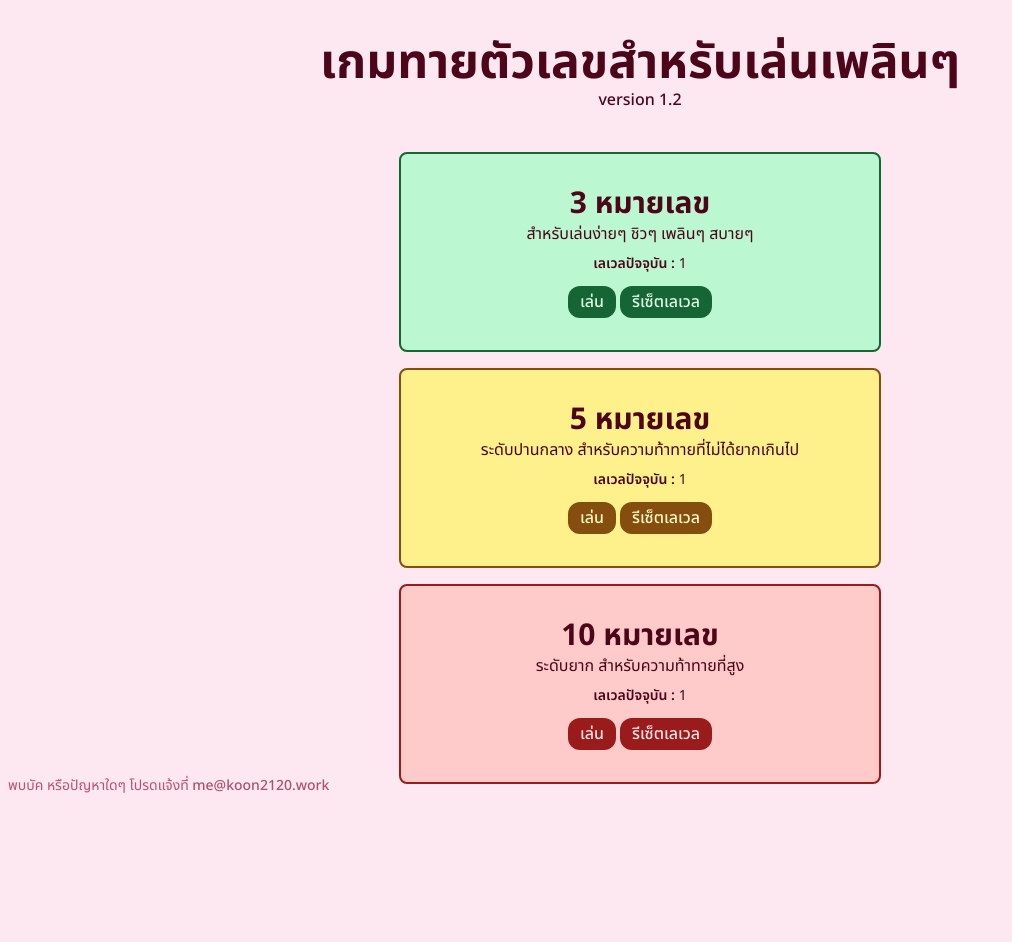
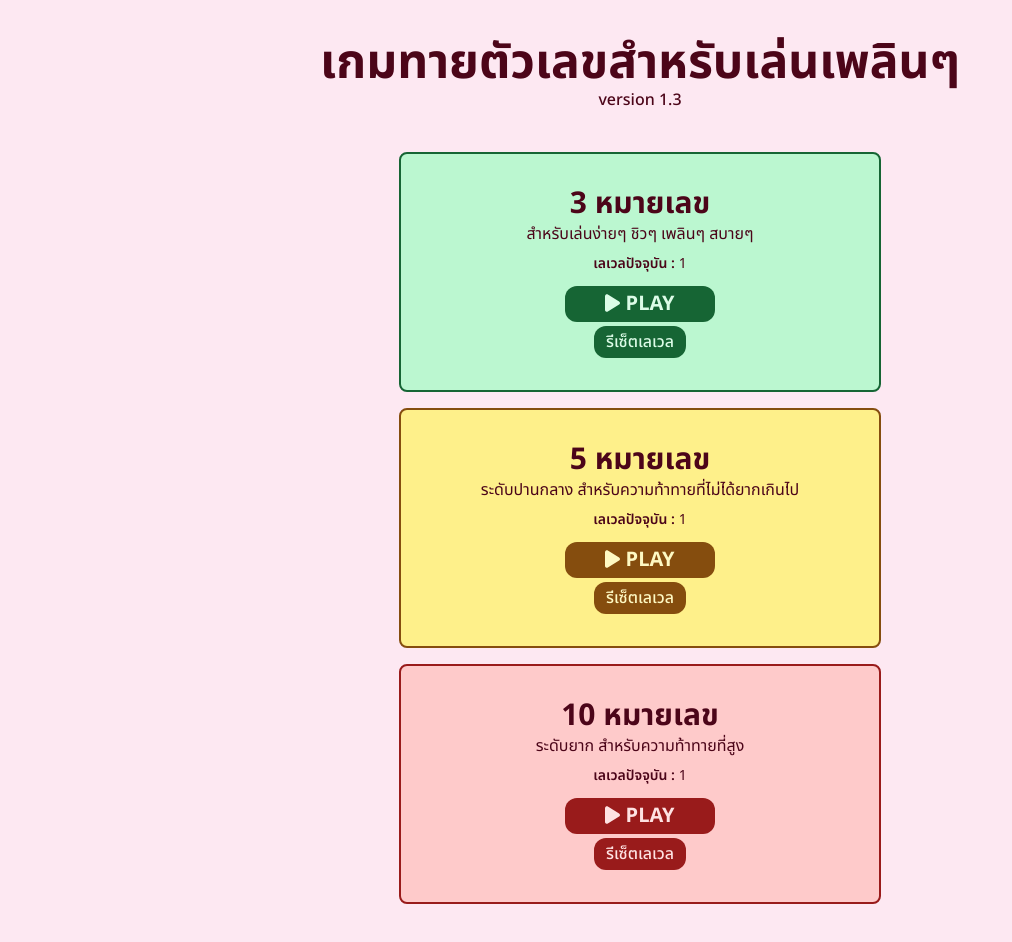
Before and after one commit to koon2120/braintest-game, a Vue app: page / in a window 1280 px wide. Shown: the top 942 px of the page, without its empty margins (0-1012 px from the left). Before the commit the page ends 832 px from the top, so only its background shows below. Built offline with nearby package versions, Linux system fonts and the light colour scheme.

Commit message:
update styles, add fontawesome and more

```diff
--- a/package.json
+++ b/package.json
@@ -9,6 +9,9 @@
     "preview": "vite preview"
   },
   "dependencies": {
+    "@fortawesome/fontawesome-svg-core": "^6.7.2",
+    "@fortawesome/free-solid-svg-icons": "^6.7.2",
+    "@fortawesome/vue-fontawesome": "^3.0.8",
     "vue": "^3.5.13"
   },
   "devDependencies": {
--- a/src/App.vue
+++ b/src/App.vue
@@ -1,5 +1,5 @@
 <script setup>
-import { onMounted, ref } from 'vue';
+import { onMounted, ref, watch } from 'vue';
 
 // page = start, ingame
 const pageState = ref('start')
@@ -26,28 +26,37 @@ const playerLevel3 = ref(1)
 const playerLevel5 = ref(1)
 const playerLevel10 = ref(1)
 
+//reset level
+const playerResetLevel = ref(0)
+
 // เมื่อผู้เล่นกดเล่น
 function onPlayerPlay(number) {
+  NewGameSetUp()
   if (number == 3) {
     numberNoLimit.value = 3
     playerLevel.value = playerLevel3.value
-  }else if (number == 5) {
+  } else if (number == 5) {
     numberNoLimit.value = 5
     playerLevel.value = playerLevel5.value
-  }else if (number == 10) {
+  } else if (number == 10) {
     numberNoLimit.value = 10
     playerLevel.value = playerLevel10.value
   }
+  NextProcress()
   pageState.value = 'ingame'
 }
 
-// เมื่อผู้เล่นกดรีเซ็ตหรือต่อไปเมื่อได้รับผลลัพธ์ของคำตอบ
-function ResetProcress() {
+function NewGameSetUp() {
   userAnswer.value = ''
   verifyStatus.value = 0
   isQuestion.value = false
   numberNo.value = 0;
   numberList.value = []
+}
+
+// เมื่อผู้เล่นกดรีเซ็ตหรือต่อไปเมื่อได้รับผลลัพธ์ของคำตอบ
+function ResetProcress() {
+  NewGameSetUp()
   NextProcress()
 }
 
@@ -63,7 +72,6 @@ function NextProcress() {
     isQuestion.value = true
     numberNo.value = Math.floor(Math.random() * numberNoLimit.value) + 1;
     mainNumber.value = "?";
-    console.log(numberList.value)
   }
 }
 
@@ -75,11 +83,14 @@ function AnswerVerify() {
     verifyStatus.value = 1
     playerLevel.value += 1
     if (numberNoLimit.value == 3) {
-      localStorage.setItem('player-level-3',String(playerLevel.value))
-    }else if (numberNoLimit.value == 5) {
-      localStorage.setItem('player-level-5',String(playerLevel.value))
-    }else if (numberNoLimit.value == 10) {
-      localStorage.setItem('player-level-10',String(playerLevel.value))
+      playerLevel3.value = playerLevel.value
+      localStorage.setItem('player-level-3', String(playerLevel.value))
+    } else if (numberNoLimit.value == 5) {
+      playerLevel5.value = playerLevel.value
+      localStorage.setItem('player-level-5', String(playerLevel.value))
+    } else if (numberNoLimit.value == 10) {
+      playerLevel10.value = playerLevel.value
+      localStorage.setItem('player-level-10', String(playerLevel.value))
     }
   } else {
     verifyStatus.value = 2
@@ -97,40 +108,52 @@ function VerifyMessage() {
   }
 }
 
-function onPlayerResetLevel(number) {
-  if (number == 3) {
-    localStorage.setItem('player-level-3',"1")
-    playerLevel3.value = 1
-  }else if (number == 5) {
-    localStorage.setItem('player-level-5',"1")
-    playerLevel5.value = 1
-  }else if (number == 10) {
-    localStorage.setItem('player-level-10',"1")
-    playerLevel10.value = 1
+// ผู้เล่นกดปุ่มรีเซ็ตเลเวลหน้าเกม และต้องกดยืนยันก่อน
+function onPlayerResetLevel() {
+  if (playerResetLevel.value) {
+    if (playerResetLevel.value == 3) {
+      localStorage.setItem('player-level-3', "1")
+      playerLevel3.value = 1
+    } else if (playerResetLevel.value == 5) {
+      localStorage.setItem('player-level-5', "1")
+      playerLevel5.value = 1
+    } else if (playerResetLevel.value == 10) {
+      localStorage.setItem('player-level-10', "1")
+      playerLevel10.value = 1
+    }
   }
+  playerResetLevel.value = 0
 }
+
+// ตรวจจับว่า playerResetLevel มีการเปลื่ยนแปลงไหม
+watch(playerResetLevel,(value) => {
+  if (value) {
+    pageState.value = 'confirm'
+  }else {
+    pageState.value = 'start'
+  }
+})
 
 // เมื่อ Vue App พร้อมใช้งาน
 onMounted(() => {
   if (localStorage.getItem('player-level-3')) {
     playerLevel3.value = parseInt(localStorage.getItem('player-level-3'))
-  }else {
-    localStorage.setItem('player-level-3',"1")
+  } else {
+    localStorage.setItem('player-level-3', "1")
     playerLevel3.value = 1
   }
   if (localStorage.getItem('player-level-5')) {
     playerLevel5.value = parseInt(localStorage.getItem('player-level-5'))
-  }else {
-    localStorage.setItem('player-level-5',"1")
+  } else {
+    localStorage.setItem('player-level-5', "1")
     playerLevel5.value = 1
   }
   if (localStorage.getItem('player-level-10')) {
     playerLevel10.value = parseInt(localStorage.getItem('player-level-10'))
-  }else {
-    localStorage.setItem('player-level-10',"1")
+  } else {
+    localStorage.setItem('player-level-10', "1")
     playerLevel10.value = 1
   }
-  NextProcress()
 })
 </script>
 
@@ -139,38 +162,57 @@ onMounted(() => {
     <div v-if="pageState == 'start'" class="flex flex-col items-center mt-10 mb-10">
       <div class="text-center">
         <h1 class="text-2xl lg:text-5xl font-bold">เกมทายตัวเลขสำหรับเล่นเพลินๆ</h1>
-        <p class="text-md font-medium">version 1.2</p>
+        <p class="text-md font-medium">version 1.3</p>
       </div>
       <div class="flex flex-col text-center mt-8">
         <div class="bg-green-200 px-20 py-8 m-2 rounded-lg border-2 border-green-800">
           <h2 class="text-3xl font-bold">3 หมายเลข</h2>
           <p class="mb-2">สำหรับเล่นง่ายๆ ชิวๆ เพลินๆ สบายๆ</p>
           <p class="mb-3 text-sm"><span class="font-semibold">เลเวลปัจจุบัน : </span>{{ playerLevel3 }}</p>
-          <div class="flex flex-row gap-x-1 justify-center">
-            <button @click="onPlayerPlay(3)" class="bg-green-800 text-green-100 font-medium px-3 py-1 rounded-xl">เล่น</button>
-            <button @click="onPlayerResetLevel(3)" class="bg-green-800 text-green-100 font-medium px-3 py-1 rounded-xl">รีเซ็ตเลเวล</button>
+          <div class="flex flex-col gap-y-1 justify-center">
+            <div>
+              <button @click="onPlayerPlay(3)"
+              class="bg-green-800 text-green-100 hover:opacity-80 transition text-xl font-bold px-10 py-1 rounded-xl"><font-awesome-icon :icon="['fas', 'play']" /> PLAY</button>
+            </div>
+            <div>
+              <button @click="playerResetLevel=3"
+              class="bg-green-800 text-green-100 hover:opacity-80 transition font-medium px-3 py-1 rounded-xl">รีเซ็ตเลเวล</button>
+            </div>
           </div>
         </div>
         <div class="bg-yellow-200 px-20 py-8 m-2 rounded-lg border-2 border-yellow-800">
           <h2 class="text-3xl font-bold">5 หมายเลข</h2>
           <p class="mb-2">ระดับปานกลาง สำหรับความท้าทายที่ไม่ได้ยากเกินไป</p>
           <p class="mb-3 text-sm"><span class="font-semibold">เลเวลปัจจุบัน : </span>{{ playerLevel5 }}</p>
-          <div class="flex flex-row gap-x-1 justify-center">
-            <button @click="onPlayerPlay(5)" class="bg-yellow-800 text-yellow-100 font-medium px-3 py-1 rounded-xl">เล่น</button>
-            <button @click="onPlayerResetLevel(5)" class="bg-yellow-800 text-yellow-100 font-medium px-3 py-1 rounded-xl">รีเซ็ตเลเวล</button>
+          <div class="flex flex-col gap-y-1 justify-center">
+            <div>
+              <button @click="onPlayerPlay(5)"
+              class="bg-yellow-800 text-yellow-100 hover:opacity-80 transition text-xl font-bold px-10 py-1 rounded-xl"><font-awesome-icon :icon="['fas', 'play']" /> PLAY</button>
+            </div>
+            <div>
+              <button @click="playerResetLevel=5"
+              class="bg-yellow-800 text-yellow-100 hover:opacity-80 transition font-medium px-3 py-1 rounded-xl">รีเซ็ตเลเวล</button>
+            </div>
           </div>
         </div>
         <div class="bg-red-200 px-20 py-8 m-2 rounded-lg border-2 border-red-800">
           <h2 class="text-3xl font-bold">10 หมายเลข</h2>
           <p class="mb-2">ระดับยาก สำหรับความท้าทายที่สูง</p>
           <p class="mb-3 text-sm"><span class="font-semibold">เลเวลปัจจุบัน : </span>{{ playerLevel10 }}</p>
-          <div class="flex flex-row gap-x-1 justify-center">
-            <button @click="onPlayerPlay(10)" class="bg-red-800 text-red-100 font-medium px-3 py-1 rounded-xl">เล่น</button>
-            <button @click="onPlayerResetLevel(10)" class="bg-red-800 text-red-100 font-medium px-3 py-1 rounded-xl">รีเซ็ตเลเวล</button>
+          <div class="flex flex-col gap-y-1 justify-center">
+            <div>
+              <button @click="onPlayerPlay(10)"
+              class="bg-red-800 text-red-100 hover:opacity-80 transition text-xl font-bold px-10 py-1 rounded-xl"><font-awesome-icon :icon="['fas', 'play']" /> PLAY</button>
+            </div>
+            <div>
+              <button @click="playerResetLevel=10"
+              class="bg-red-800 text-red-100 hover:opacity-80 transition font-medium px-3 py-1 rounded-xl">รีเซ็ตเลเวล</button>
+            </div>
           </div>
         </div>
       </div>
     </div>
+
     <div v-if="pageState == 'ingame'" class="flex flex-col items-center mt-20 mb-20">
       <div class="mb-3">
         <p class="bg-green-200 text-green-900 px-2 py-1 rounded-xl text-xs font-medium">LEVEL {{ playerLevel }}</p>
@@ -186,28 +228,47 @@ onMounted(() => {
           class="rounded-lg text-4xl lg:text-8xl font-bold w-52 text-center outline-none bg-zinc-100 text-zinc-700 border-zinc-400 border-2 py-1"
           v-model="userAnswer" placeholder="???">
         <h1 v-if="isUserAnswer" class="text-4xl lg:text-8xl font-bold"
-          :class="{ 'text-red-600': verifyStatus == 2, 'text-green-600': verifyStatus == 1 }">{{ VerifyMessage() }}</h1>
+          :class="{ 'text-red-600': verifyStatus == 2, 'text-green-600': verifyStatus == 1 }"><font-awesome-icon :icon="['fas', verifyStatus==1 ? 'circle-check' : 'circle-xmark']" /></h1>
       </div>
       <div class="flex flex-row gap-x-2 mb-10">
+        <button @click="pageState='start'"
+          class="text-lg px-3 py-1 font-semibold bg-sky-700 text-sky-50 hover:opacity-80 transition rounded-xl"><font-awesome-icon :icon="['fas', 'house']" /></button>
         <button v-if="!verifyStatus" @click="ResetProcress"
-          class="text-lg px-3 py-1 font-semibold bg-yellow-700 text-zinc-50 rounded-xl">เริ่มใหม่</button>
+          class="text-lg px-3 py-1 font-semibold bg-yellow-700 text-yellow-50 hover:opacity-80 transition rounded-xl"><font-awesome-icon :icon="['fas', 'rotate-left']" /></button>
         <button v-else @click="ResetProcress"
-          class="text-lg px-3 py-1 font-semibold bg-yellow-700 text-zinc-50 rounded-xl"
-          :class="{ 'bg-red-700': verifyStatus == 2, 'bg-green-700': verifyStatus == 1 }">{{ verifyStatus == 1 ? 'ไปต่อ' :
-          'เริ่มใหม่' }}</button>
+          class="text-lg px-3 py-1 font-semibold bg-yellow-700 text-yellow-50 hover:opacity-80 transition rounded-xl"
+          :class="{ 'bg-red-700': verifyStatus == 2, 'bg-green-700': verifyStatus == 1 }"><font-awesome-icon :icon="['fas', verifyStatus == 1 ? 'arrow-right' : 'rotate-left']" /></button>
         <button v-if="!isQuestion" @click="NextProcress"
-          class="text-lg px-3 py-1 font-semibold bg-lime-700 text-zinc-50 rounded-xl">ต่อไป</button>
+          class="text-lg px-3 py-1 font-semibold bg-lime-700 text-lime-50 hover:opacity-80 transition rounded-xl"><font-awesome-icon :icon="['fas', 'arrow-right']" /></button>
         <button v-else-if="isQuestion && !verifyStatus" @click="AnswerVerify"
-          class="text-lg px-3 py-1 font-semibold bg-red-700 text-zinc-50 rounded-xl">ตรวจคำตอบ</button>
+          class="text-lg px-3 py-1 font-semibold bg-red-700 text-red-50 hover:opacity-80 transition rounded-xl"><font-awesome-icon :icon="['fas', 'arrow-right']" /></button>
       </div>
       <div class="bg-rose-200 p-5 m-5 rounded-lg lg:w-1/2">
         <h2 class="font-bold text-xl mb-2">How To Play</h2>
-        <p>สำหรับวิธีการเล่นนั้นง่ายมากๆ เพียงแค่คุณจำตัวเลขบนหน้าจอแล้วกด "ต่อไป"
-          เพื่อรับเลขถัดไปมาแสดงผลและจำตัวเลขเหล่านี้ไปเรื่อยจนกว่าจะครบ 10 ตัวเลข เมื่อครบแล้วคุณจะได้รับคำถามอย่างเช่น
-          "หมายเลขที่ 5 คือเลขอะไร?" คุณจะต้องตอบให้ถูกต้อง!</p>
+        <p class="mb-3">สำหรับวิธีการเล่นนั้นง่ายมากๆ เพียงแค่คุณจำตัวเลขบนหน้าจอแล้วกด " <font-awesome-icon :icon="['fas', 'arrow-right']" /> "
+          เพื่อรับเลขถัดไปมาแสดงผล คุณจะต้องจำตัวเลขเหล่านี้ไปเรื่อยจนกว่าจะครบ {{ numberNoLimit }} ตัวเลข
+          เมื่อครบแล้วคุณจะได้รับคำถามอย่างเช่น
+          "หมายเลขที่ {{ numberNoLimit }} คือเลขอะไร?" คุณจะต้องตอบให้ถูกต้อง หากตอบถูกเลเวลก็จะเพิ่มขึ้น และระดับความยากก็จะเพิ่มขึ้นไปด้วย
+        </p>
+        <p>
+          นอกจากนี้คุณยังสามารถเริ่มใหม่ได้หากจำตัวเลขไม่ได้แล้วต้องการเริ่มใหม่ โดยการกด " <font-awesome-icon :icon="['fas', 'rotate-left']" /> " หรือต้องการกลับหน้าแรกให้กด " <font-awesome-icon :icon="['fas', 'house']" /> " เพื่อกลับไปยังหน้าแรก
+        </p>
+      </div>
+      <div>
+        <p class="font-normal text-sm text-rose-800 opacity-70">พบบัค หรือปัญหาใดๆ โปรดแจ้งที่ <a
+            href="mailto:me@koon2120.work" class="font-medium text-rose-900 hover:text-zinc-800">me@koon2120.work</a>
+        </p>
+      </div>
+    </div>
+
+    <div v-if="pageState == 'confirm'" class="flex flex-col items-center mt-20 mb-20">
+      <font-awesome-icon :icon="['fas', 'triangle-exclamation']" size="3x" class="mb-5" />
+      <h1 class="font-bold text-3xl">ยืนยันการทำรายการ</h1>
+      <p class="mb-3">คุณแน่ใจไหมว่าต้องการรีเซ็ตเลเวล</p>
+      <div class="flex flex-row gap-x-2">
+        <button @click="playerResetLevel=0" class="bg-red-800 text-red-100 hover:opacity-80 transition px-3 py-1 rounded-xl">ยกเลิก</button>
+        <button @click="onPlayerResetLevel" class="bg-green-800 text-green-100 hover:opacity-80 transition px-3 py-1 rounded-xl">ยืนยัน</button>
       </div>
     </div>
   </div>
-  <p class="fixed bottom-1 left-2 font-normal text-sm text-rose-800 opacity-70">พบบัค หรือปัญหาใดๆ โปรดแจ้งที่ <a
-      href="mailto:me@koon2120.work" class="font-medium text-rose-900 hover:text-zinc-800">me@koon2120.work</a></p>
 </template>
```
Also changed, not shown: src/main.js (+9 -4 lines), 1 other file (tests, documents, lock files or other folders).
